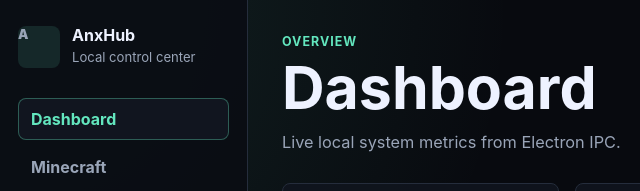
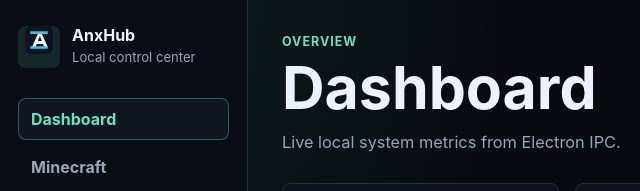
Before and after one commit to bungopam-byte/AnxOS-Control-Center, an Electron app: page index.html in a window 1180 px wide. Shown: the top 191 px of the page, 0-640 px from the left. Drawn offline with Linux system fonts and the light colour scheme; no server answers.

Commit message:
Fix AnxHub app icon

```diff
--- a/index.html
+++ b/index.html
@@ -11,7 +11,7 @@
     <div class="app-shell">
       <aside class="sidebar" aria-label="AnxHub navigation">
         <div class="brand">
-          <span class="brand-mark">A</span>
+          <span class="brand-mark"><img src="src/assets/anxhub-icon.svg" alt="" aria-hidden="true"></span>
           <div>
             <strong>AnxHub</strong>
             <span>Local control center</span>
--- a/main.js
+++ b/main.js
@@ -2,6 +2,8 @@ const { app, BrowserWindow, shell } = require("electron");
 const path = require("path");
 const { registerAmpIpc } = require("./src/ipc/ampIpc");
 const { registerSystemIpc } = require("./src/ipc/systemIpc");
+
+const APP_ICON_PATH = path.join(__dirname, "src", "assets", "anxhub-icon.svg");
 
 function createWindow() {
   const window = new BrowserWindow({
@@ -10,6 +12,7 @@ function createWindow() {
     minWidth: 900,
     minHeight: 640,
     title: "AnxHub",
+    icon: APP_ICON_PATH,
     backgroundColor: "#080a0f",
     autoHideMenuBar: true,
     webPreferences: {
--- a/styles.css
+++ b/styles.css
@@ -69,6 +69,12 @@ a {
   background: var(--accent-soft);
   color: var(--accent);
   font-weight: 900;
+}
+
+.brand-mark img {
+  width: 28px;
+  height: 28px;
+  display: block;
 }
 
 .brand strong,
```
Also changed, not shown: src/assets/anxhub-icon.svg (added).
